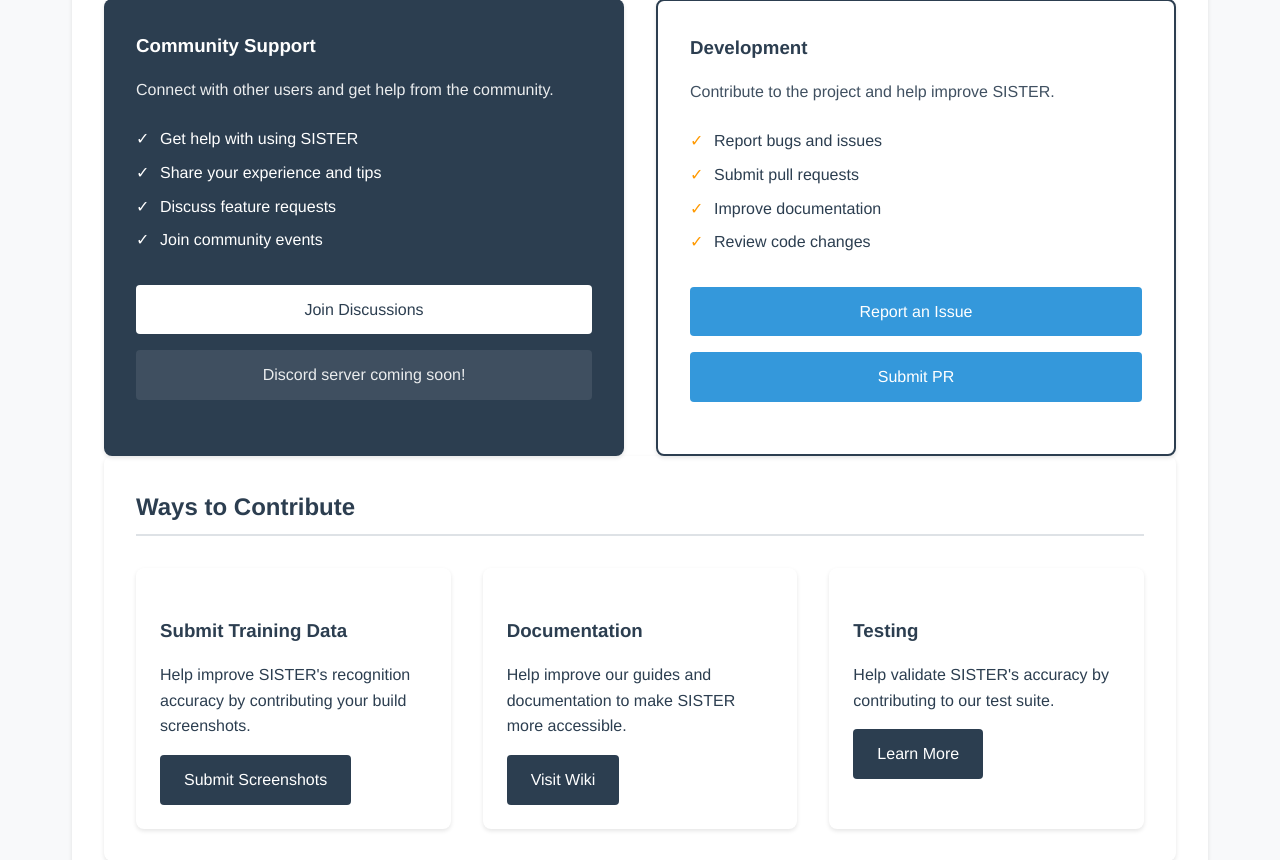
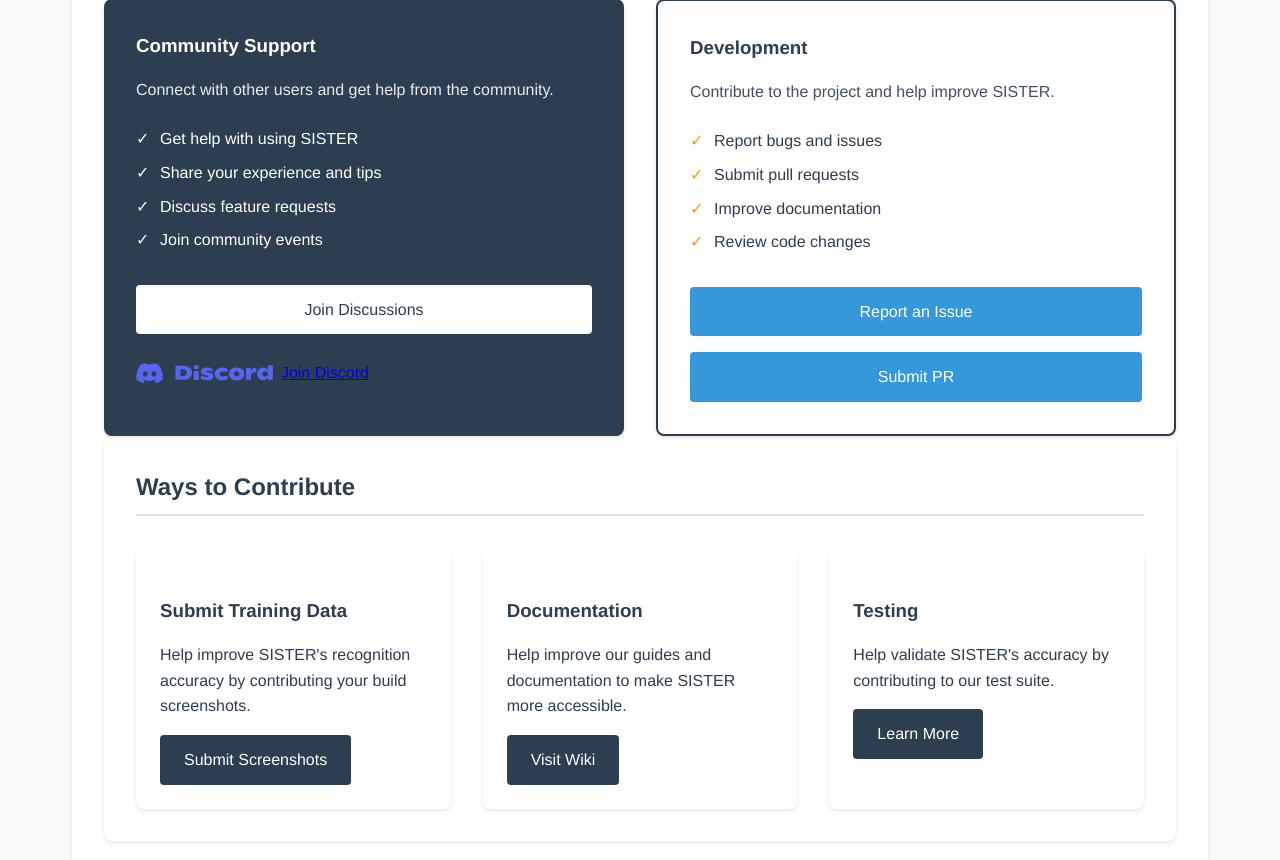
Before and after one commit to phillipod/SISTER, a Flask app: page /contact in a window 1280 px wide. Shown: the part 596-1456 px from the top of the page. Run offline with Flask 3, Linux system fonts and the light colour scheme.

Commit message:
✨ Add Discord logo and update contact page: Replaced the placeholder note with a functional Discord invite button, enhancing user engagement and accessibility to the Discord server.

```diff
--- a/sister_website/templates/pages/contact.html
+++ b/sister_website/templates/pages/contact.html
@@ -21,7 +21,10 @@
                 <a href="https://github.com/phillipod/SISTER/discussions" class="contact-button primary" target="_blank" rel="noopener noreferrer">
                     Join Discussions
                 </a>
-                <p class="discord-note">Discord server coming soon!</p>
+                <a href="https://discord.gg/EQjGySFJUx" class="discord-button" target="_blank" rel="noopener noreferrer" style="margin-top: 10px; display: inline-flex; align-items: center; gap: 8px;">
+                    <img src="{{ url_for('static', filename='img/discord-logo.svg') }}" alt="Discord" style="height: 20px; width: auto;">
+                    <span>Join Discord</span>
+                </a>
             </div>
         </div>
 
```
Also changed, not shown: sister_website/static/img/discord-logo.svg (added).
